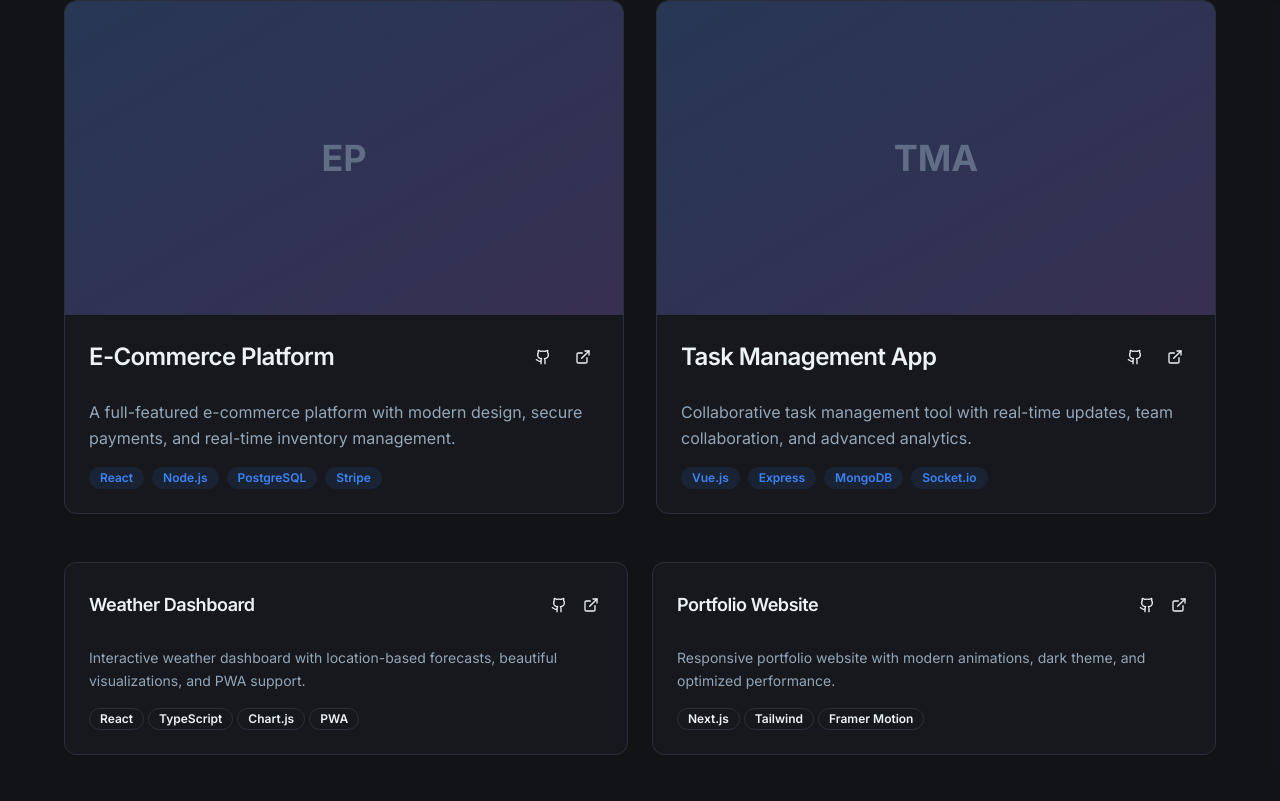
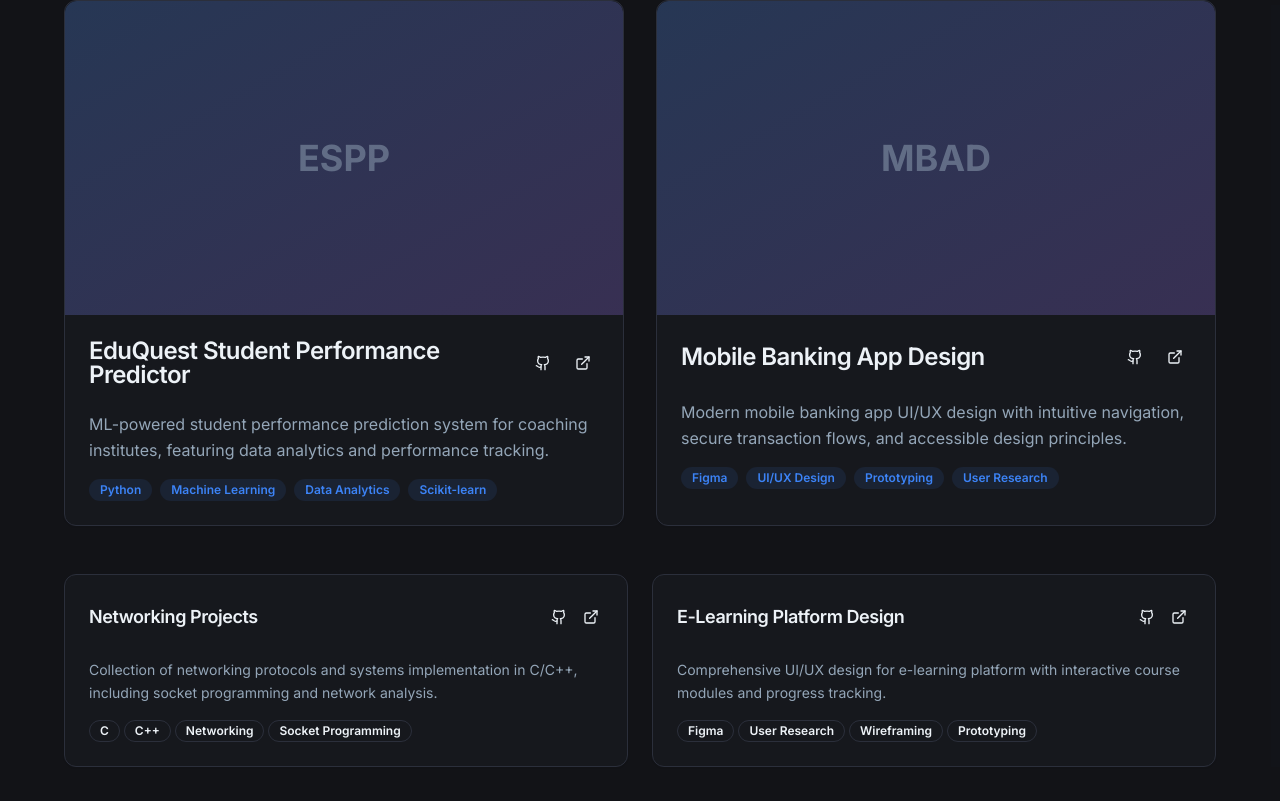
Before and after one commit to aniket1718/moonlit-dev-space, a React (Vite) app: page / in a window 1280 px wide. Shown: the part 1774-2575 px from the top of the page. Built offline with nearby package versions, Linux system fonts and the light colour scheme.

Commit message:
Add GitHub and email
Updated the portfolio to include "Ak" in the left corner, the GitHub link https://github.com/aniket1718, and the email address aniketkaware57@gmail.com. Also added projects from the provided GitHub link.

```diff
--- a/src/components/ContactSection.tsx
+++ b/src/components/ContactSection.tsx
@@ -7,8 +7,8 @@ const ContactSection = () => {
     {
       icon: Mail,
       label: "Email",
-      value: "alex@example.com",
-      href: "mailto:alex@example.com"
+      value: "aniketkaware57@gmail.com",
+      href: "mailto:aniketkaware57@gmail.com"
     },
     {
       icon: Phone,
@@ -28,7 +28,7 @@ const ContactSection = () => {
     {
       icon: Github,
       label: "GitHub",
-      href: "https://github.com",
+      href: "https://github.com/aniket1718",
       color: "hover:text-foreground"
     },
     {
@@ -111,7 +111,7 @@ const ContactSection = () => {
               <Button
                 size="lg"
                 className="glow-button bg-primary hover:bg-primary/90 text-primary-foreground px-8 py-6 text-lg font-semibold"
-                onClick={() => window.open('mailto:alex@example.com', '_blank')}
+                onClick={() => window.open('mailto:aniketkaware57@gmail.com', '_blank')}
               >
                 Send Message
               </Button>
--- a/src/components/HeroSection.tsx
+++ b/src/components/HeroSection.tsx
@@ -54,7 +54,7 @@ const HeroSection = () => {
         {/* Social Links */}
         <div className="flex justify-center gap-6 mb-12">
           <a
-            href="https://github.com"
+            href="https://github.com/aniket1718"
             target="_blank"
             rel="noopener noreferrer"
             className="p-3 rounded-full border border-border hover:border-primary/50 hover:bg-primary/10 transition-all duration-300"
@@ -70,7 +70,7 @@ const HeroSection = () => {
             <Linkedin className="w-6 h-6" />
           </a>
           <a
-            href="mailto:alex@example.com"
+            href="mailto:aniketkaware57@gmail.com"
             className="p-3 rounded-full border border-border hover:border-primary/50 hover:bg-primary/10 transition-all duration-300"
           >
             <Mail className="w-6 h-6" />
--- a/src/components/Navigation.tsx
+++ b/src/components/Navigation.tsx
@@ -45,7 +45,7 @@ const Navigation = () => {
             onClick={() => scrollToSection("#home")}
             className="text-2xl font-bold text-foreground hover:text-primary transition-colors"
           >
-            AM
+            Ak
           </button>
 
           {/* Desktop Navigation */}
--- a/src/components/ProjectsSection.tsx
+++ b/src/components/ProjectsSection.tsx
@@ -5,39 +5,39 @@ import { Github, ExternalLink } from "lucide-react";
 
 const projects = [
   {
-    title: "E-Commerce Platform",
-    description: "A full-featured e-commerce platform with modern design, secure payments, and real-time inventory management.",
+    title: "EduQuest Student Performance Predictor",
+    description: "ML-powered student performance prediction system for coaching institutes, featuring data analytics and performance tracking.",
     image: "/placeholder.svg",
-    tech: ["React", "Node.js", "PostgreSQL", "Stripe"],
-    github: "https://github.com",
-    live: "https://example.com",
+    tech: ["Python", "Machine Learning", "Data Analytics", "Scikit-learn"],
+    github: "https://github.com/aniket1718/Student-Performance-Predictor-for-EduQuest-Coaching",
+    live: "https://github.com/aniket1718/Student-Performance-Predictor-for-EduQuest-Coaching",
     featured: true
   },
   {
-    title: "Task Management App",
-    description: "Collaborative task management tool with real-time updates, team collaboration, and advanced analytics.",
+    title: "Mobile Banking App Design",
+    description: "Modern mobile banking app UI/UX design with intuitive navigation, secure transaction flows, and accessible design principles.",
     image: "/placeholder.svg",
-    tech: ["Vue.js", "Express", "MongoDB", "Socket.io"],
-    github: "https://github.com",
-    live: "https://example.com",
+    tech: ["Figma", "UI/UX Design", "Prototyping", "User Research"],
+    github: "https://github.com/aniket1718",
+    live: "https://github.com/aniket1718",
     featured: true
   },
   {
-    title: "Weather Dashboard",
-    description: "Interactive weather dashboard with location-based forecasts, beautiful visualizations, and PWA support.",
+    title: "Networking Projects",
+    description: "Collection of networking protocols and systems implementation in C/C++, including socket programming and network analysis.",
     image: "/placeholder.svg",
-    tech: ["React", "TypeScript", "Chart.js", "PWA"],
-    github: "https://github.com",
-    live: "https://example.com",
+    tech: ["C", "C++", "Networking", "Socket Programming"],
+    github: "https://github.com/aniket1718/networking",
+    live: "https://github.com/aniket1718/networking",
     featured: false
   },
   {
-    title: "Portfolio Website",
-    description: "Responsive portfolio website with modern animations, dark theme, and optimized performance.",
+    title: "E-Learning Platform Design",
+    description: "Comprehensive UI/UX design for e-learning platform with interactive course modules and progress tracking.",
     image: "/placeholder.svg",
-    tech: ["Next.js", "Tailwind", "Framer Motion"],
-    github: "https://github.com",
-    live: "https://example.com",
+    tech: ["Figma", "User Research", "Wireframing", "Prototyping"],
+    github: "https://github.com/aniket1718",
+    live: "https://github.com/aniket1718",
     featured: false
   }
 ];
```
